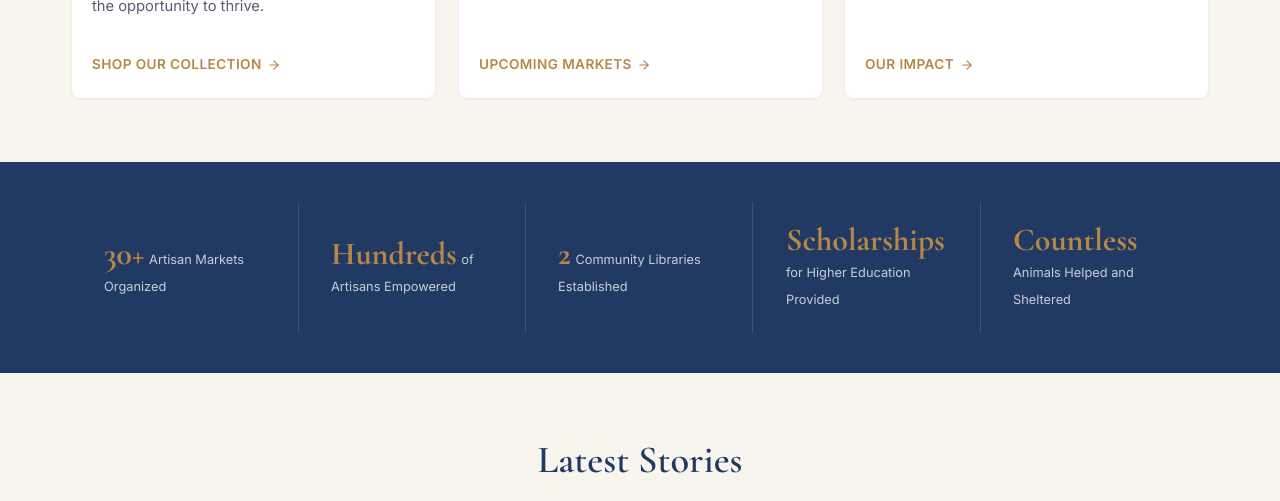
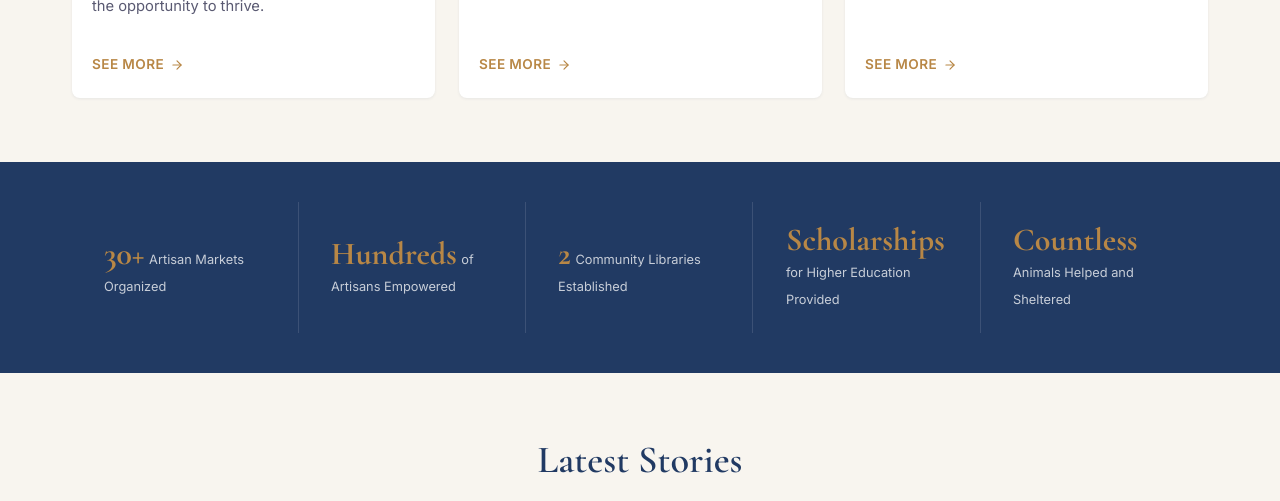
Before and after one commit to sibakom-dev/dtobingfoundation, an Eleventy site: page content/home.md in a window 1280 px wide. Shown: the part 1447-1948 px from the top of the page. Built offline with nearby package versions, Linux system fonts and the light colour scheme; Eleventy itself is replaced by a stand-in of ours; files that its build step writes are made by us from their sources.

Commit message:
Generalize program card links to See More

```diff
--- a/_layouts/home.njk
+++ b/_layouts/home.njk
@@ -37,9 +37,7 @@ layout: base.njk
         </div>
         <div class="program-card__footer">
           <a class="program-card__link" href="{{ program.url }}">
-            {% if program.data.programKey == 'animal-welfare' %}Shop Our Collection
-            {% elif program.data.programKey == 'lokal-indonesia' %}Upcoming Markets
-            {% else %}Our Impact{% endif %}
+            See More
             <svg aria-hidden="true" width="14" height="14" viewBox="0 0 24 24" fill="none" stroke="currentColor" stroke-width="2" stroke-linecap="round" stroke-linejoin="round"><line x1="5" y1="12" x2="19" y2="12"/><polyline points="12 5 19 12 12 19"/></svg>
           </a>
         </div>
```
